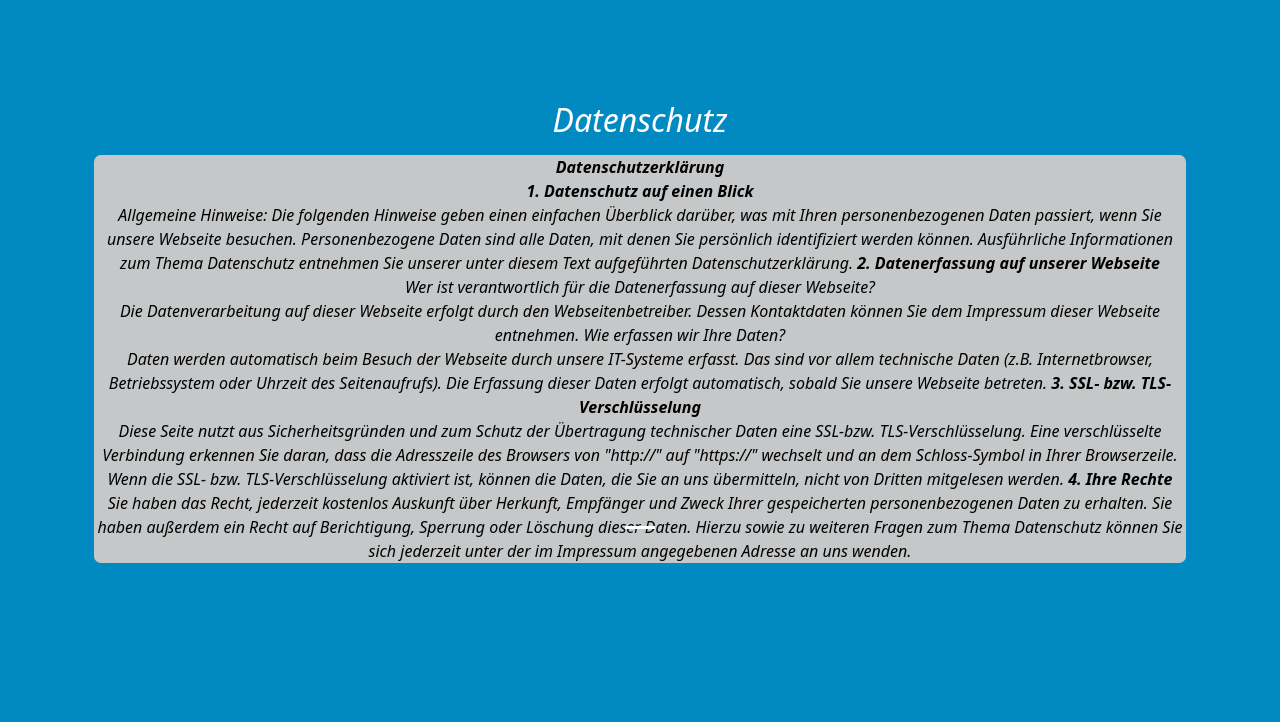
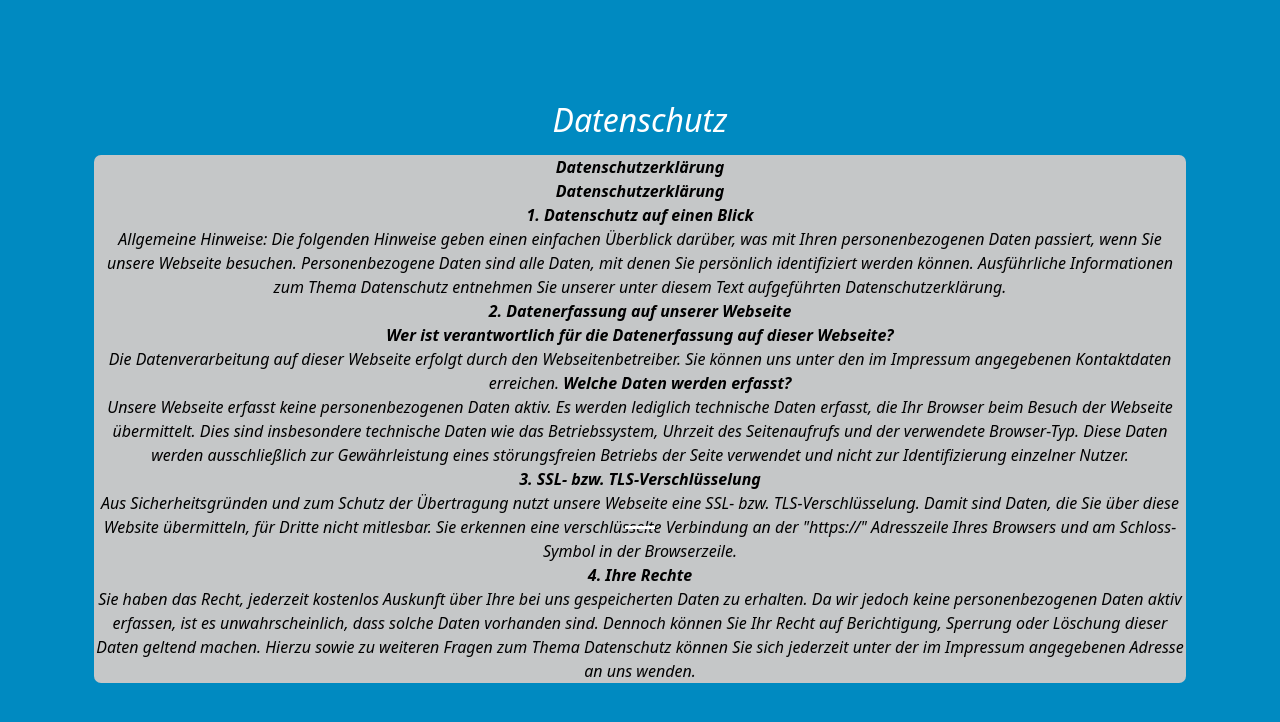
Before and after one commit to Mars4all/RKH_Noeller, a plain HTML site: page index.html in a window 1280 px wide. Shown: the part 3519-4241 px from the top of the page. Drawn offline with nearby package versions, Linux system fonts and the light colour scheme.

Commit message:
Update index.html

```diff
--- a/index.html
+++ b/index.html
@@ -383,28 +383,28 @@
       <p class="br2" style="font-style: italic; background-color:rgb(197, 199, 200) ; color: black;">
         <strong>Datenschutzerklärung</strong><br>
 
+        <strong>Datenschutzerklärung</strong><br>
+
         <strong>1. Datenschutz auf einen Blick</strong><br>
 
         Allgemeine Hinweise:
         Die folgenden Hinweise geben einen einfachen Überblick darüber, was mit Ihren personenbezogenen Daten passiert, wenn Sie unsere Webseite besuchen. Personenbezogene Daten sind alle Daten, mit denen Sie persönlich identifiziert werden können. Ausführliche Informationen zum Thema Datenschutz entnehmen Sie unserer unter diesem Text aufgeführten Datenschutzerklärung.
 
-        <strong>2. Datenerfassung auf unserer Webseite</strong><br>
+        <br><strong>2. Datenerfassung auf unserer Webseite</strong><br>
 
-        Wer ist verantwortlich für die Datenerfassung auf dieser Webseite?<br>
-        Die Datenverarbeitung auf dieser Webseite erfolgt durch den Webseitenbetreiber. Dessen Kontaktdaten können Sie dem Impressum dieser Webseite entnehmen.
+        <strong>Wer ist verantwortlich für die Datenerfassung auf dieser Webseite?</strong><br>
+        Die Datenverarbeitung auf dieser Webseite erfolgt durch den Webseitenbetreiber. Sie können uns unter den im Impressum angegebenen Kontaktdaten erreichen.
 
-        Wie erfassen wir Ihre Daten?<br>
-        Daten werden automatisch beim Besuch der Webseite durch unsere IT-Systeme erfasst. Das sind vor allem technische Daten (z.B. Internetbrowser, Betriebssystem oder Uhrzeit des Seitenaufrufs). Die Erfassung dieser Daten erfolgt automatisch, sobald Sie unsere Webseite betreten.
+        <strong>Welche Daten werden erfasst?</strong><br>
+        Unsere Webseite erfasst keine personenbezogenen Daten aktiv. Es werden lediglich technische Daten erfasst, die Ihr Browser beim Besuch der Webseite übermittelt. Dies sind insbesondere technische Daten wie das Betriebssystem, Uhrzeit des Seitenaufrufs und der verwendete Browser-Typ. Diese Daten werden ausschließlich zur Gewährleistung eines störungsfreien Betriebs der Seite verwendet und nicht zur Identifizierung einzelner Nutzer.
 
-        <strong>3. SSL- bzw. TLS-Verschlüsselung</strong><br>
+        <br><strong>3. SSL- bzw. TLS-Verschlüsselung</strong><br>
 
-        Diese Seite nutzt aus Sicherheitsgründen und zum Schutz der Übertragung technischer Daten eine SSL-bzw. TLS-Verschlüsselung. Eine verschlüsselte Verbindung erkennen Sie daran, dass die Adresszeile des Browsers von "http://" auf "https://" wechselt und an dem Schloss-Symbol in Ihrer Browserzeile.
+        Aus Sicherheitsgründen und zum Schutz der Übertragung nutzt unsere Webseite eine SSL- bzw. TLS-Verschlüsselung. Damit sind Daten, die Sie über diese Website übermitteln, für Dritte nicht mitlesbar. Sie erkennen eine verschlüsselte Verbindung an der "https://" Adresszeile Ihres Browsers und am Schloss-Symbol in der Browserzeile.
 
-        Wenn die SSL- bzw. TLS-Verschlüsselung aktiviert ist, können die Daten, die Sie an uns übermitteln, nicht von Dritten mitgelesen werden.
+        <br><strong>4. Ihre Rechte</strong><br>
 
-        <strong>4. Ihre Rechte</strong><br>
-
-        Sie haben das Recht, jederzeit kostenlos Auskunft über Herkunft, Empfänger und Zweck Ihrer gespeicherten personenbezogenen Daten zu erhalten. Sie haben außerdem ein Recht auf Berichtigung, Sperrung oder Löschung dieser Daten. Hierzu sowie zu weiteren Fragen zum Thema Datenschutz können Sie sich jederzeit unter der im Impressum angegebenen Adresse an uns wenden.
+        Sie haben das Recht, jederzeit kostenlos Auskunft über Ihre bei uns gespeicherten Daten zu erhalten. Da wir jedoch keine personenbezogenen Daten aktiv erfassen, ist es unwahrscheinlich, dass solche Daten vorhanden sind. Dennoch können Sie Ihr Recht auf Berichtigung, Sperrung oder Löschung dieser Daten geltend machen. Hierzu sowie zu weiteren Fragen zum Thema Datenschutz können Sie sich jederzeit unter der im Impressum angegebenen Adresse an uns wenden.
 
 
 
```
